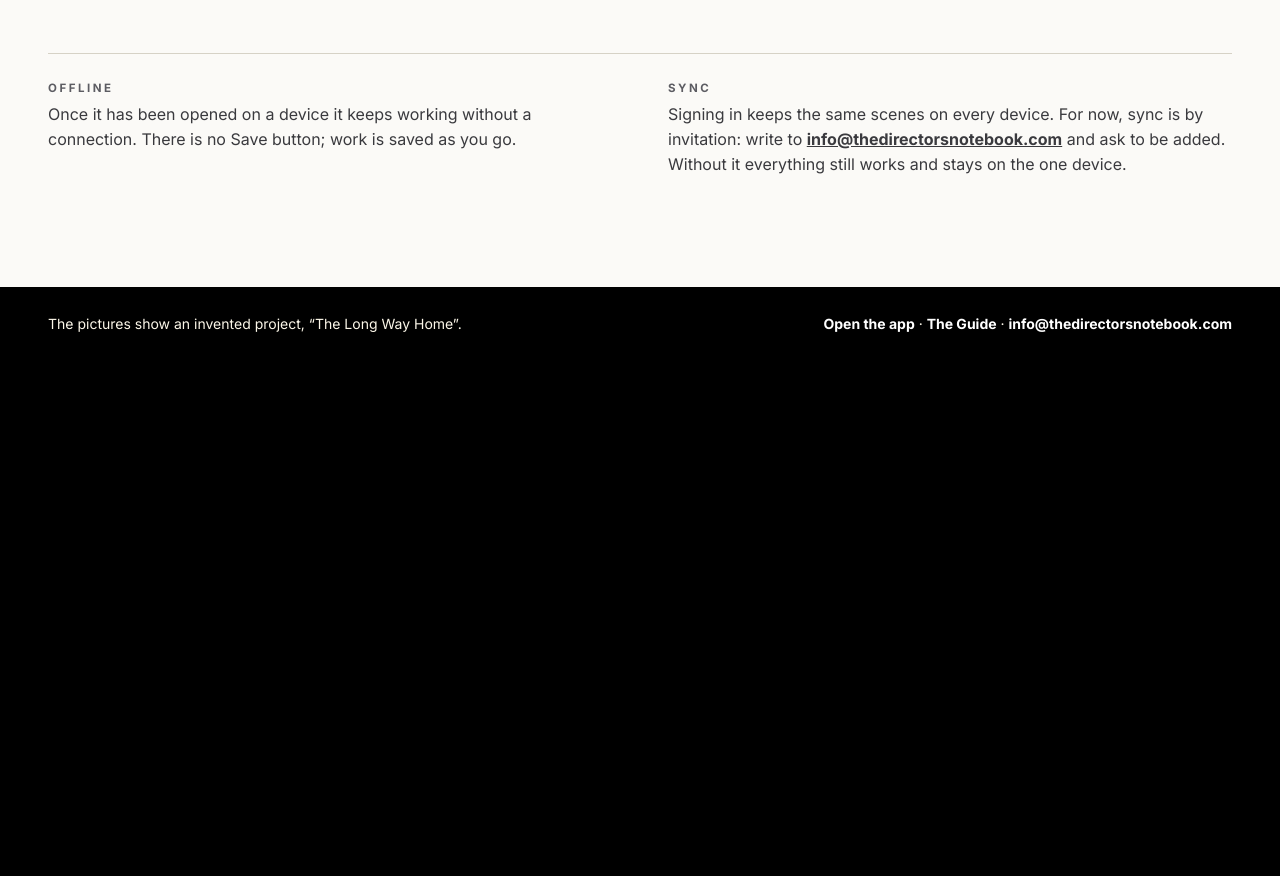
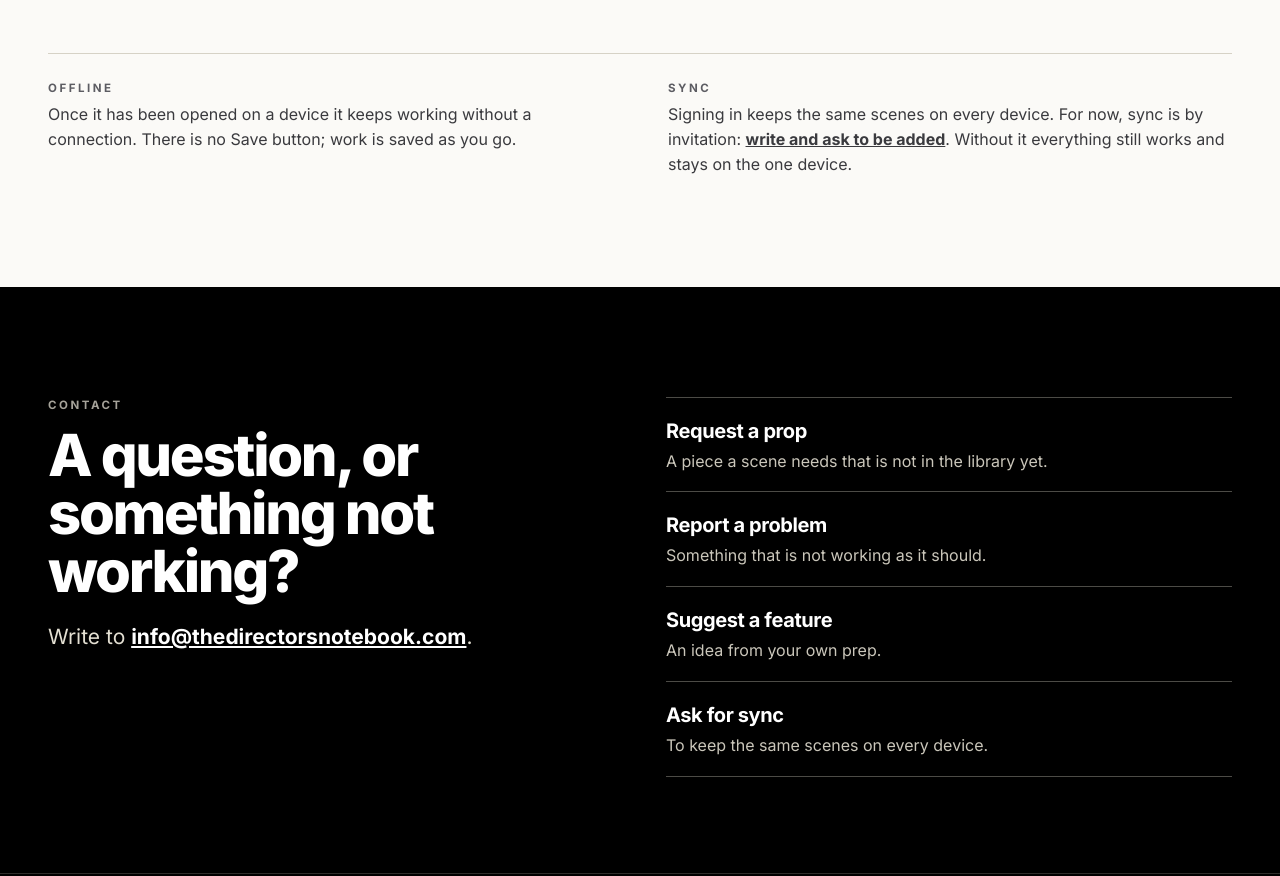
Before and after one commit to lanrito/notebook-home, a plain HTML site: page preview/index.html in a window 1280 px wide. Shown: the part 5403-6279 px from the top of the page. Before the commit the page ends 5781 px from the top, so only its background shows below. Drawn offline with Linux system fonts and the light colour scheme.

Commit message:
Preview: a Contact band with the address and four ways to write
Co-Authored-By: Claude Fable 5.2 <noreply@anthropic.com>
Claude-Session: https://claude.ai/code/session_01SjDUHhukRgDR2et7EoCUxc

```diff
--- a/preview/index.html
+++ b/preview/index.html
@@ -62,7 +62,13 @@ tbody tr{border-top:1px solid #e4e0d5}td:first-child{font-weight:800;white-space
 .how ol{margin:12px 0 0;padding-left:22px;color:#3a3a3e}
 .notes{display:flex;flex-wrap:wrap;gap:24px 56px;margin-top:56px;padding-top:26px;border-top:1px solid var(--line)}
 .notes p{flex:1 1 320px;min-width:0;font-size:16px;color:#3a3a3e}.notes b{display:block;margin-bottom:4px}.notes a{font-weight:700}
-footer{padding:26px 0 44px;color:rgba(252,247,233,.72);font-size:14px}footer .w{display:flex;flex-wrap:wrap;justify-content:space-between;align-items:center;gap:12px 24px}
+.contact{padding:110px 0 96px}.contact .in{display:flex;flex-wrap:wrap;gap:44px 72px;align-items:flex-start}
+.contact .a{flex:1 1 400px;min-width:0}.contact .b{flex:1 1 420px;min-width:0}
+.contact h2{margin-top:12px;font-size:clamp(34px,4.6vw,58px);line-height:1;letter-spacing:-.04em;color:#fff}
+.contact .write{margin-top:22px;font-size:21px;line-height:1.4;color:rgba(252,247,233,.9)}.contact .write a{color:#fff;font-weight:700}
+.route{display:block;text-decoration:none;border-top:1px solid var(--rule);padding:18px 0}.route:last-child{border-bottom:1px solid var(--rule)}
+.route b{display:block;font-size:20px;letter-spacing:-.02em;color:#fff}.route span{display:block;margin-top:2px;color:rgba(252,247,233,.8);font-size:16px}
+footer{border-top:1px solid rgba(252,247,233,.18);padding:26px 0 44px;color:rgba(252,247,233,.72);font-size:14px}footer .w{display:flex;flex-wrap:wrap;justify-content:space-between;align-items:center;gap:12px 24px}
 footer a{font-weight:700;color:#fff;text-decoration:none}
 :focus-visible{outline:2px solid #8fb2ff;outline-offset:3px}
 @media (max-width:700px){.tbl{overflow:visible}table{min-width:0}thead{display:none}tbody tr{display:grid;grid-template-columns:62px 1fr;padding:14px 16px}tbody tr:first-child{border-top:0}td{padding:0}td:nth-child(3){grid-column:2;margin-top:3px;font-size:15.5px}
@@ -72,7 +78,7 @@ footer a{font-weight:700;color:#fff;text-decoration:none}
 </style></head><body>
 
 <header class="dark hero" id="top"><div class="w">
-<nav class="top" aria-label="Main"><a class="brand" href="#top"><img src="/img/logo.png" width="512" height="512" alt="">The Director’s Notebook</a><a class="l opt" href="#modes">Prep · Scout · Set</a><a class="l" href="#maker">Who made it</a><a class="l" href="https://app.thedirectorsnotebook.com/guide/">The Guide</a><a class="l" href="mailto:info@thedirectorsnotebook.com">Contact</a><a class="btn s" href="https://app.thedirectorsnotebook.com/">Open the app</a></nav>
+<nav class="top" aria-label="Main"><a class="brand" href="#top"><img src="/img/logo.png" width="512" height="512" alt="">The Director’s Notebook</a><a class="l opt" href="#modes">Prep · Scout · Set</a><a class="l" href="#maker">Who made it</a><a class="l" href="https://app.thedirectorsnotebook.com/guide/">The Guide</a><a class="l" href="#contact">Contact</a><a class="btn s" href="https://app.thedirectorsnotebook.com/">Open the app</a></nav>
 <div class="head">
 <h1>The Director’s<br>Notebook</h1>
 <div class="side"><p class="sub">A scene’s breakdown, strategy, floor plan and shot list in one place.</p>
@@ -129,7 +135,19 @@ footer a{font-weight:700;color:#fff;text-decoration:none}
 </div>
 <div class="notes">
 <p><b class="caps">Offline</b>Once it has been opened on a device it keeps working without a connection. There is no Save button; work is saved as you go.</p>
-<p><b class="caps">Sync</b>Signing in keeps the same scenes on every device. For now, sync is by invitation: write to <a href="mailto:info@thedirectorsnotebook.com">info@thedirectorsnotebook.com</a> and ask to be added. Without it everything still works and stays on the one device.</p>
+<p><b class="caps">Sync</b>Signing in keeps the same scenes on every device. For now, sync is by invitation: <a href="#contact">write and ask to be added</a>. Without it everything still works and stays on the one device.</p>
+</div>
+</div></section>
+
+<section class="dark contact" id="contact"><div class="w in">
+<div class="a"><div class="caps">Contact</div>
+<h2>A question, or something not working?</h2>
+<p class="write">Write to <a href="mailto:info@thedirectorsnotebook.com">info@thedirectorsnotebook.com</a>.</p></div>
+<div class="b">
+<a class="route" href="mailto:info@thedirectorsnotebook.com?subject=Prop%20request"><b>Request a prop</b><span>A piece a scene needs that is not in the library yet.</span></a>
+<a class="route" href="mailto:info@thedirectorsnotebook.com?subject=Something%20is%20not%20working"><b>Report a problem</b><span>Something that is not working as it should.</span></a>
+<a class="route" href="mailto:info@thedirectorsnotebook.com?subject=An%20idea"><b>Suggest a feature</b><span>An idea from your own prep.</span></a>
+<a class="route" href="mailto:info@thedirectorsnotebook.com?subject=Sync%20access"><b>Ask for sync</b><span>To keep the same scenes on every device.</span></a>
 </div>
 </div></section>
 
```
